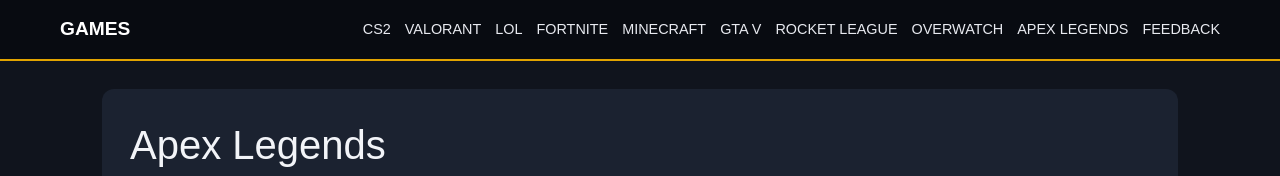
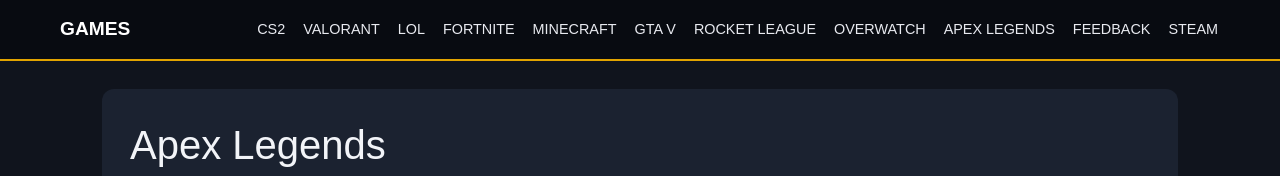
Before and after one commit to jhonatansz1/projeto-front-end2, a plain HTML site: page apex-legends.html in a window 1280 px wide. Shown: the top 176 px of the page. Drawn offline with nearby package versions, Linux system fonts and the light colour scheme.

Commit message:
apex-legends.html

```diff
--- a/apex-legends.html
+++ b/apex-legends.html
@@ -12,17 +12,18 @@
 <header class="site-header">
   <nav class="navbar" aria-label="Menu principal">
     <a class="brand" href="index.html">GAMES</a>
-    <div class="nav-links">
-      <a href="index.html">CS2</a>
-      <a href="valorant.html">VALORANT</a>
-      <a href="lol.html">LOL</a>
-      <a href="fortnite.html">FORTNITE</a>
-      <a href="minecraft.html">MINECRAFT</a>
-      <a href="gta-v.html">GTA V</a>
-      <a href="rocket-league.html">ROCKET LEAGUE</a>
-      <a href="overwatch-2.html">OVERWATCH</a>
-      <a href="apex-legends.html">APEX LEGENDS</a>
-      <a href="feedback.html">FEEDBACK</a>
+    <div class="nav-links nav">
+      <a class="nav-link" href="index.html">CS2</a>
+      <a class="nav-link" href="valorant.html">VALORANT</a>
+      <a class="nav-link" href="lol.html">LOL</a>
+      <a class="nav-link" href="fortnite.html">FORTNITE</a>
+      <a class="nav-link" href="minecraft.html">MINECRAFT</a>
+      <a class="nav-link" href="gta-v.html">GTA V</a>
+      <a class="nav-link" href="rocket-league.html">ROCKET LEAGUE</a>
+      <a class="nav-link" href="overwatch-2.html">OVERWATCH</a>
+      <a class="nav-link" href="apex-legends.html">APEX LEGENDS</a>
+      <a class="nav-link" href="feedback.html">FEEDBACK</a>
+      <a class="nav-link" href="https://store.steampowered.com/" target="_blank" rel="noopener noreferrer">STEAM</a>
     </div>
   </nav>
 </header>
@@ -39,9 +40,9 @@
   <section class="section">
     <h2>Informações principais</h2>
     <div class="info-row">
-      <article class="info-box"><h3>Gênero</h3><p>Tiro em primeira pessoa (FPS) e tiro com heróis (hero shooter). </p></article>
-      <article class="info-box"><h3>Plataforma</h3><p>Pc (ea app, steam e epic games). Playstation, xbox e nintendo. </p></article>
-      <article class="info-box"><h3>Categoria</h3><p>Battle royale</p></article>
+      <article class="card info-box"><h3>Gênero</h3><p>Tiro em primeira pessoa (FPS) e tiro com heróis (hero shooter). </p></article>
+      <article class="card info-box"><h3>Plataforma</h3><p>Pc (ea app, steam e epic games). Playstation, xbox e nintendo. </p></article>
+      <article class="card info-box"><h3>Categoria</h3><p>Battle royale</p></article>
     </div>
     </section>
 </main>
```
